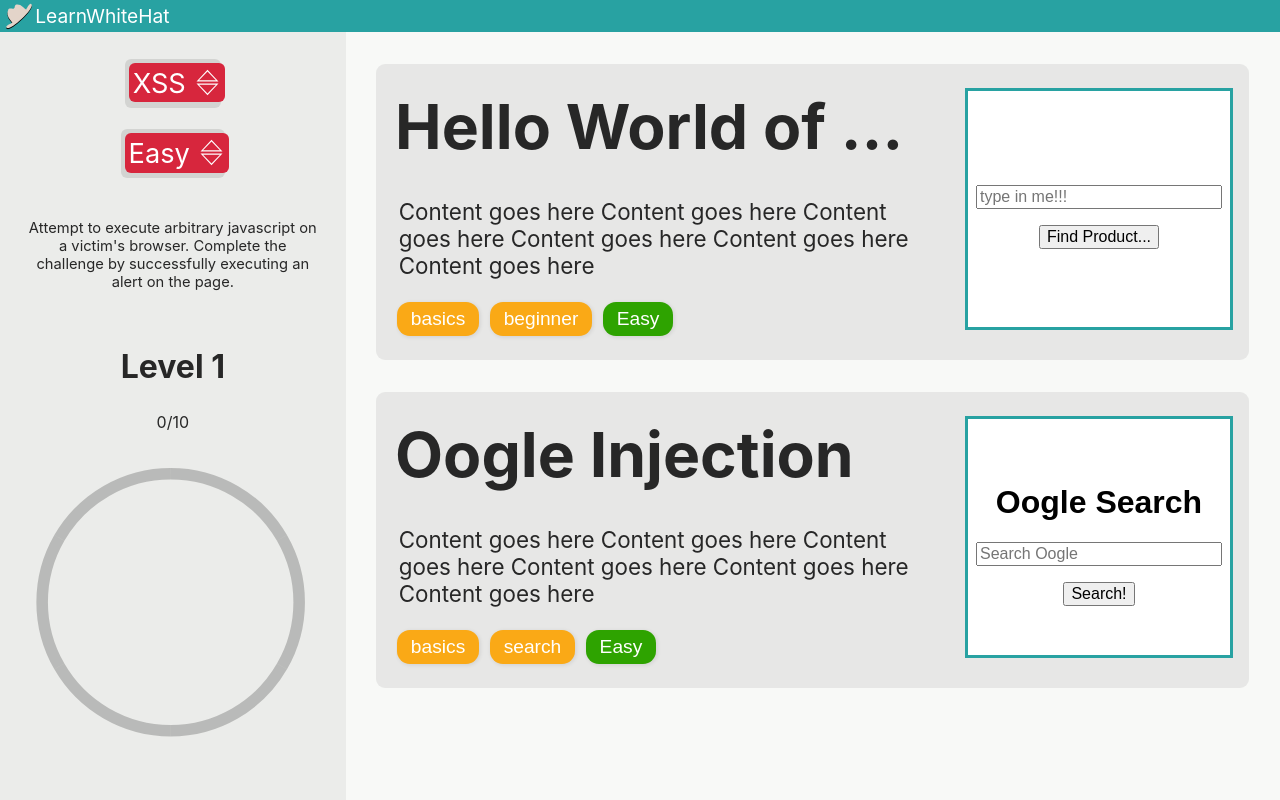
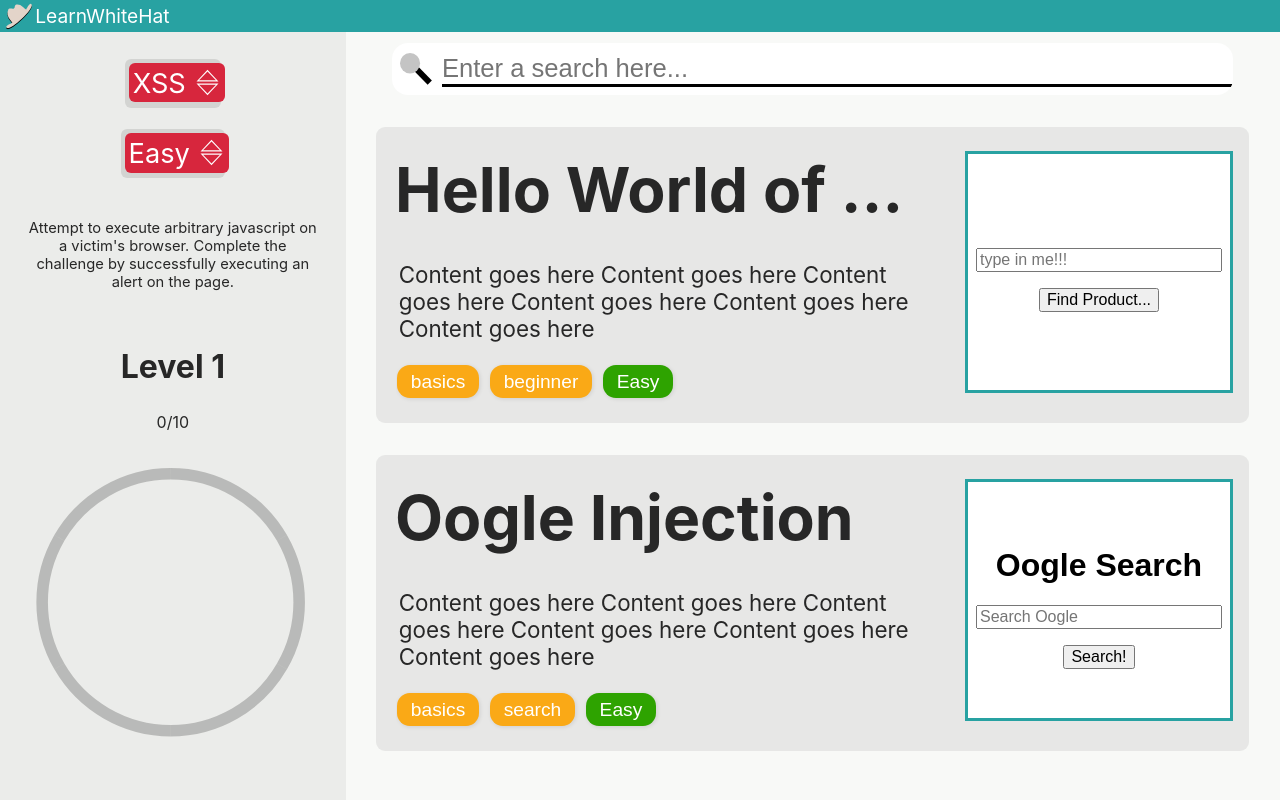
Before and after one commit to UltimatePro-Grammer/LearnWhiteHat, a React (Create React App) app: page / in a window 1280 px wide. Built offline with nearby package versions, Linux system fonts and the light colour scheme.

Commit message:
🐛  Bug Fixes

```diff
--- a/src/App.tsx
+++ b/src/App.tsx
@@ -17,22 +17,18 @@ import Main from './Main/Main';
 function App() {
   return (
     <div className="App">
+      <Header />
       <Switch>
         <Route path="/">
-          <Header />
           <Main />
         </Route>
         <Route path="/t/:tag">
-          {({tag})=>{
-           return (
-            <Header />
-           );
-          }}
+          <Main />
         </Route>
         <Route path="/c/:title">
           {({title})=>{
            return (
-            <Header />
+            <div>{title}</div>
            );
           }}
         </Route>
--- a/src/Main/Content/Card/Tag/Tag.tsx
+++ b/src/Main/Content/Card/Tag/Tag.tsx
@@ -5,7 +5,7 @@ import './Tag.css';
 const Tag = (props: {tagName: string, color?: string})=>{
     const setLocation = useLocation()[1];
     const go = (event: {stopPropagation: Function})=>{
-        setLocation("/t/"+encodeURIComponent(props.tagName));
+        setLocation("/t/"+encodeURIComponent(props.tagName.toLowerCase()));
         event.stopPropagation();
     }
     const goKeyboard = (event: React.KeyboardEvent<HTMLButtonElement>)=>{
--- a/src/Main/Content/Content.css
+++ b/src/Main/Content/Content.css
@@ -23,3 +23,40 @@
         margin-top: 0;
     }
 }
+.searcher {
+    width:100%;
+    display: block;
+    font-size:1.6em;
+    padding: 0.7rem 0;
+    padding-left: 3.1rem;
+    outline: 0;
+    border: none;
+    background-color: white;
+}
+.searcher::-webkit-search-decoration {
+  -webkit-appearance:none;
+}
+.search {
+    position: relative;
+    width: 90%;
+    margin: 0.7rem auto;
+    margin-bottom:0;
+    display: flex;
+    align-items: center;
+    border-radius: 1rem;
+    overflow: hidden;
+}
+.bar {
+    content:"";
+    height:0.2rem;
+    width:100%;
+    background-color: black;
+    position: absolute;
+    bottom:0.45rem;
+    left: 3.1rem;
+}
+.search img {
+    position: absolute;
+    width:2rem;
+    left:0.5rem;
+}
--- a/src/Main/Content/Content.tsx
+++ b/src/Main/Content/Content.tsx
@@ -1,7 +1,9 @@
-import React from 'react';
+import React, { ChangeEvent, MutableRefObject, useCallback, useEffect, useRef, useState } from 'react';
 import Card from './Card/Card';
 import './Content.css';
-import db, { ChallengeTable } from "../../databases/challenges"
+import db, { ChallengeTable } from "../../databases/challenges";
+import { useLocation } from 'wouter';
+import SearchGraphic from "./SearchGraphic.svg";
 interface ContentProps {
     genre: string,
     difficulty: string
@@ -9,26 +11,95 @@ interface ContentProps {
 type Genre = "xss" | "ctf";
 type Difficulty = "easy" | "intermediate" | "Advanced" | "Pro";
 
-class Content extends React.Component<ContentProps, {genre: Genre, difficulty: Difficulty, cards: ChallengeTable[], loaded: boolean}> {
-    constructor(props: ContentProps) {
-        super(props);
-        this.state = {
-            genre: "xss",
-            difficulty: "easy",
-            cards:[],
-            loaded: false
+const Content = (props: ContentProps)=>{
+    const [loaded, setLoaded] = useState(false);
+    const [cards, setCards]: [ChallengeTable[], any] = useState([]);
+    const [difficulty, setDifficulty]: [Difficulty, any] = useState("easy");
+    const [genre, setGenre]: [Genre, any] = useState("xss");
+    const [location, setLocation]: [string, any] = useLocation();
+    const tagMatch = location.match(/\/t\/(.+)/);
+    const [tag, setTag]: [string|"", any] = useState(tagMatch ? tagMatch[1] : "");
+    const updateChallenges = useCallback(()=>{
+        console.group();
+            if(!tag) {
+                db.challenges.where("difficulty").equals(props.difficulty)
+                .toArray((arr: ChallengeTable[])=>{
+                    arr = arr.filter(x=>x.genre === props.genre);
+                    if(!tag) {
+                        setLoaded(true);
+                        setCards(arr);
+                    }
+                });
+            } else {
+                switch(tag) {
+                    case "easy":
+                    case "intermediate":
+                    case "advanced":
+                    case "pro":
+                        db.challenges.where("difficulty").equals(tag)
+                        .toArray((arr: ChallengeTable[])=>{
+                            setLoaded(true);
+                            setCards(arr);
+                        });
+                        break;
+                    default:
+                        db.challenges.where("tags").equals(tag)
+                        .toArray((arr: ChallengeTable[])=>{
+                            setLoaded(true);
+                            setCards(arr);
+                        });
+                        break;
                 }
             }
-    componentDidMount() {
-        this.updateChallenges();
+            console.groupEnd();
+        },
+        [props, tag]
+    );
+    const handleSearch = (event: ChangeEvent<HTMLInputElement>)=>{
+        setTag(event.target.value);
     }
-    render() {
+    const handleSearchBlur = ()=>{
+        if(tag) {
+            setLocation("/t/"+tag);
+        } else {
+            setLocation("/");
+        }
+    }
+
+
+    const previousPropsRef: MutableRefObject<ContentProps|undefined> = useRef();
+    previousPropsRef.current = props;
+    useEffect(() => {
+        const oldGenreIsNew = previousPropsRef.current?.genre !== genre;
+        const oldDifficultyIsNew = previousPropsRef.current?.difficulty !== difficulty;
+        if(oldGenreIsNew || oldDifficultyIsNew) {
+            setLocation("/");
+            updateChallenges();
+        }
+        previousPropsRef.current = props;
+        setGenre(props.genre);
+        setDifficulty(props.difficulty);
+    }, [props, genre, difficulty, updateChallenges, setLocation]);
+    useEffect(()=>{
+        updateChallenges();
+    }, [updateChallenges]);
+    useEffect(()=>{
+        const tagMatch = location.match(/\/t\/(.+)/);
+        setTag(tagMatch ? tagMatch[1] : "");
+    }, [location]);
+
+
     return (
         <section className="Content">
+            <div className="search">
+                <img src={SearchGraphic} alt="Search Icon" />
+                <div className="bar"></div>
+                <input type="search" className="searcher" placeholder="Enter a search here..." value={tag} onChange={handleSearch} onBlur={handleSearchBlur}/>
+            </div>
             {
-                    this.state.loaded ?
-                        this.state.cards.length > 0 ?
-                        this.state.cards.map((obj)=>{
+                loaded ?
+                    cards.length > 0 ?
+                    cards.map((obj, index)=>{
                         return <Card title={obj.title} key={obj.title} tags={obj.tags} difficulty={obj.difficulty[0].toLocaleUpperCase()+obj.difficulty.slice(1)} html={obj.html} id={obj.id} description={obj.desc}/>
                     })
                     :
@@ -39,23 +110,6 @@ class Content extends React.Component<ContentProps, {genre: Genre, difficulty: D
         </section>
     )
 }
-    componentDidUpdate(oldProps: ContentProps) {
-        const oldGenreIsNew = oldProps.genre !== this.props.genre;
-        const oldDifficultyIsNew = oldProps.difficulty !== this.props.difficulty;
-        if(oldGenreIsNew || oldDifficultyIsNew) {
-            this.updateChallenges();
-        }
-    }
-    updateChallenges = ()=>{
-        db.challenges.where("difficulty").equals(this.props.difficulty)
-        .and((x: ChallengeTable) => {
-            return x.genre === this.props.genre;
-        })
-        .toArray((arr: ChallengeTable[])=>{
-            this.setState({loaded: true, cards: arr});
-        });
-    }
-}
 
 
 export default Content;
--- a/src/Main/Sidebar/LevelContainer/XP/XP.css
+++ b/src/Main/Sidebar/LevelContainer/XP/XP.css
@@ -11,11 +11,11 @@
     position: relative;
     max-width:60vw;
 }
-svg {
+.svg-container svg {
     width: 100%;
 }
 
-svg:nth-child(2) {
+.svg-container svg:nth-child(2) {
     position: absolute;
     left: 0;
     top: 0;
@@ -24,7 +24,7 @@ svg:nth-child(2) {
     -moz-transform: rotate(-90deg);
     -ms-transform: rotate(-90deg);
 }
-svg:nth-child(2) path {
+.svg-container svg:nth-child(2) path {
     fill: none;
     stroke-width: 9;
     stroke-dasharray: 629;
@@ -32,7 +32,7 @@ svg:nth-child(2) path {
     animation: load 1s;
     transition: stroke-dashoffset 0.3s;
 }
-svg:nth-child(1) path {
+.svg-container svg:nth-child(1) path {
     fill: none;
     stroke-width: 9;
     stroke: rgba(0, 0, 0, 0.212);
--- a/src/Main/Sidebar/Sidebar.tsx
+++ b/src/Main/Sidebar/Sidebar.tsx
@@ -17,7 +17,6 @@ class Sidebar extends React.Component<SidebarProps, {width: string, desc: string
     ro: ResizeObserver|undefined
     handleGenreSelect = (value: string)=>{
         this.setState({desc: this.descriptions[value]});
-        console.log(value);
         this.props.genreSelect(value.toLowerCase());
     }
     handleDifficultySelect = (value: string)=>{
```
Also changed, not shown: src/Main/Content/SearchGraphic.svg (added). Lines whose indentation alone changed are shown as unchanged.
